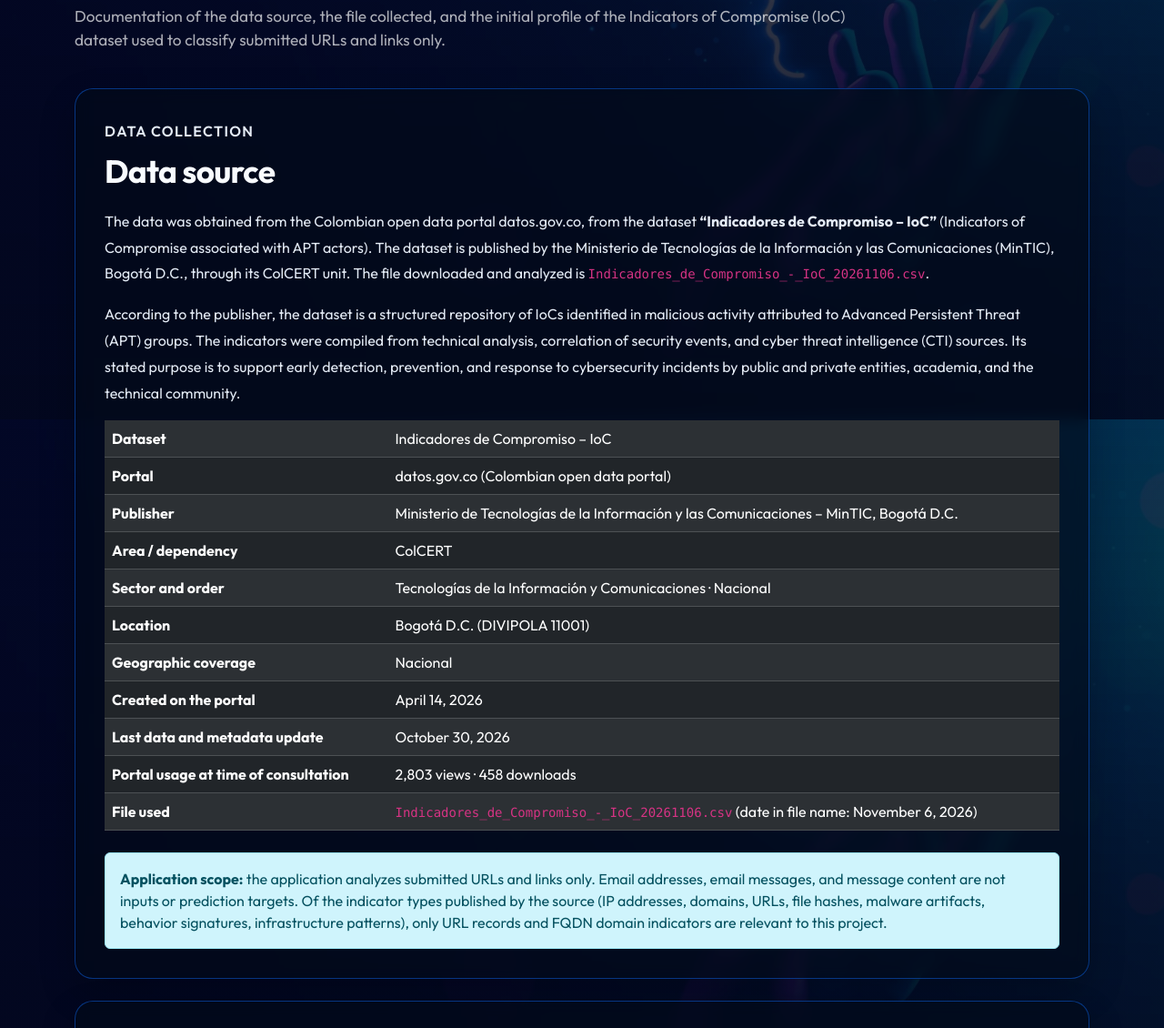
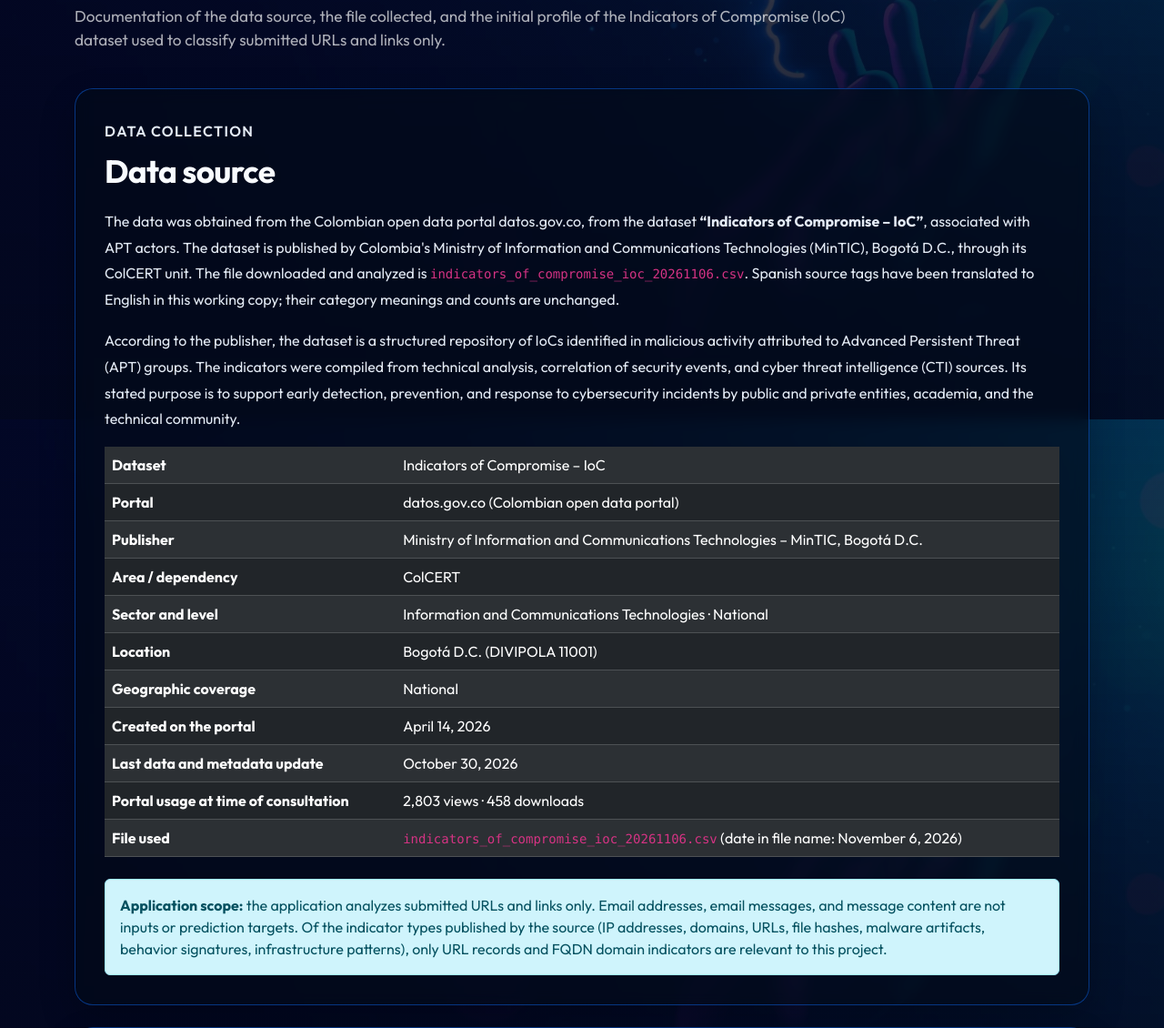
Before and after one commit to MonicaPoveda/Proyecto_MachineL, a Flask app: page /methodology/data-understanding/ in a window 1280 px wide. Shown: the part 339-1469 px from the top of the page at 91% size. Run offline with Flask 3, Linux system fonts and the light colour scheme.

Commit message:
Rename IoC dataset and update data phase

```diff
--- a/templates/methodology/data_understanding.html
+++ b/templates/methodology/data_understanding.html
@@ -22,12 +22,14 @@
             <h2>Data source</h2>
             <p>
                 The data was obtained from the Colombian open data portal datos.gov.co,
-                from the dataset <strong>“Indicadores de Compromiso – IoC”</strong>
-                (Indicators of Compromise associated with APT actors). The dataset is
-                published by the Ministerio de Tecnologías de la Información y las
-                Comunicaciones (MinTIC), Bogotá D.C., through its ColCERT unit.
+                from the dataset <strong>“Indicators of Compromise – IoC”</strong>,
+                associated with APT actors. The dataset is published by Colombia's
+                Ministry of Information and Communications Technologies (MinTIC),
+                Bogotá D.C., through its ColCERT unit.
                 The file downloaded and analyzed is
-                <code>Indicadores_de_Compromiso_-_IoC_20261106.csv</code>.
+                <code>indicators_of_compromise_ioc_20261106.csv</code>.
+                Spanish source tags have been translated to English in this working copy;
+                their category meanings and counts are unchanged.
             </p>
             <p>
                 According to the publisher, the dataset is a structured repository of IoCs
@@ -41,17 +43,17 @@
             <div class="table-responsive mb-4">
                 <table class="table table-dark table-striped align-middle mb-0">
                     <tbody>
-                        <tr><th scope="row">Dataset</th><td>Indicadores de Compromiso – IoC</td></tr>
+                        <tr><th scope="row">Dataset</th><td>Indicators of Compromise – IoC</td></tr>
                         <tr><th scope="row">Portal</th><td>datos.gov.co (Colombian open data portal)</td></tr>
-                        <tr><th scope="row">Publisher</th><td>Ministerio de Tecnologías de la Información y las Comunicaciones – MinTIC, Bogotá D.C.</td></tr>
+                        <tr><th scope="row">Publisher</th><td>Ministry of Information and Communications Technologies – MinTIC, Bogotá D.C.</td></tr>
                         <tr><th scope="row">Area / dependency</th><td>ColCERT</td></tr>
-                        <tr><th scope="row">Sector and order</th><td>Tecnologías de la Información y Comunicaciones · Nacional</td></tr>
+                        <tr><th scope="row">Sector and level</th><td>Information and Communications Technologies · National</td></tr>
                         <tr><th scope="row">Location</th><td>Bogotá D.C. (DIVIPOLA 11001)</td></tr>
-                        <tr><th scope="row">Geographic coverage</th><td>Nacional</td></tr>
+                        <tr><th scope="row">Geographic coverage</th><td>National</td></tr>
                         <tr><th scope="row">Created on the portal</th><td>April 14, 2026</td></tr>
                         <tr><th scope="row">Last data and metadata update</th><td>October 30, 2026</td></tr>
                         <tr><th scope="row">Portal usage at time of consultation</th><td>2,803 views · 458 downloads</td></tr>
-                        <tr><th scope="row">File used</th><td><code>Indicadores_de_Compromiso_-_IoC_20261106.csv</code> (date in file name: November 6, 2026)</td></tr>
+                        <tr><th scope="row">File used</th><td><code>indicators_of_compromise_ioc_20261106.csv</code> (date in file name: November 6, 2026)</td></tr>
                     </tbody>
                 </table>
             </div>
@@ -98,7 +100,7 @@
             <h2>Patterns and initial observations</h2>
             <ul>
                 <li>The file is a mixed IoC feed, not a URL-only table. URL records are the link indicators; FQDN records describe hosts; all other indicator formats are excluded from the URL-analysis workflow.</li>
-                <li>All 5,385 URL records have a non-empty <code>tags</code> value: 5,199 are tagged <code>Comportamiento Malicioso</code>, 77 are tagged <code>malware</code>, and 109 use other tag values. There are 38 distinct URL tag strings; 71 rows contain multiple pipe-separated tags.</li>
+                <li>All 5,385 URL records have a non-empty <code>tags</code> value: 5,199 are tagged <code>Malicious Behavior</code>, 77 are tagged <code>malware</code>, and 109 use other tag values. There are 38 distinct URL tag strings; 71 rows contain multiple pipe-separated tags.</li>
                 <li>The tags are the publisher's threat categories, not independently verified labels. One tag dominates and many other categories are rare.</li>
                 <li>No benign URL examples are present in this feed, so it cannot by itself train or evaluate a malicious-versus-legitimate detector.</li>
                 <li>The <code>created_at</code>, <code>touched_at</code>, and <code>expires_at</code> fields parsed as dates in every row, with no expiry-before-created rows detected, so they support freshness and temporal analysis.</li>
@@ -123,7 +125,7 @@
                         <tr><th scope="row">Repeated indicator values</th><td>69,500 rows repeat a prior <code>value</code>; 37,381 distinct values total.</td><td>The same indicator appears with different tags, sources, or timestamps.</td></tr>
                         <tr><th scope="row">Date parsing/order</th><td>No parse failures in the three timestamp fields; no <code>expires_at</code> earlier than <code>created_at</code>.</td><td>Dates are consistent.</td></tr>
                         <tr><th scope="row">Whitespace</th><td>No leading/trailing whitespace detected in <code>value</code>.</td><td>No cleaning needed for this issue.</td></tr>
-                        <tr><th scope="row">URL labels and balance</th><td>5,385 URL records have non-empty tags, 5,199 of them <code>Comportamiento Malicioso</code>; no benign URL class.</td><td>Strong class imbalance and rare labels; no legitimate class available in this source.</td></tr>
+                        <tr><th scope="row">URL labels and balance</th><td>5,385 URL records have non-empty tags, 5,199 of them <code>Malicious Behavior</code>; no benign URL class.</td><td>Strong class imbalance and rare labels; no legitimate class available in this source.</td></tr>
                         <tr><th scope="row">Type consistency</th><td>Multiple IoC formats are mixed; one type is missing.</td><td>Only URL and FQDN records are relevant to the project.</td></tr>
                     </tbody>
                 </table>
@@ -135,7 +137,7 @@
             <h2>Findings from the data understanding phase</h2>
             <div class="alert alert-warning" role="note">
                 <strong>The IoC file contains only threat-related indicators.</strong>
-                Of 5,385 URL records, 5,199 carry the tag <code>Comportamiento Malicioso</code>
+                Of 5,385 URL records, 5,199 carry the tag <code>Malicious Behavior</code>
                 and the rest carry other threat tags; none is a benign example. The feed
                 therefore provides malicious and threat-category URL examples, plus FQDN
                 host indicators, but no legitimate class.
```
Also changed, not shown: 2 other files.
